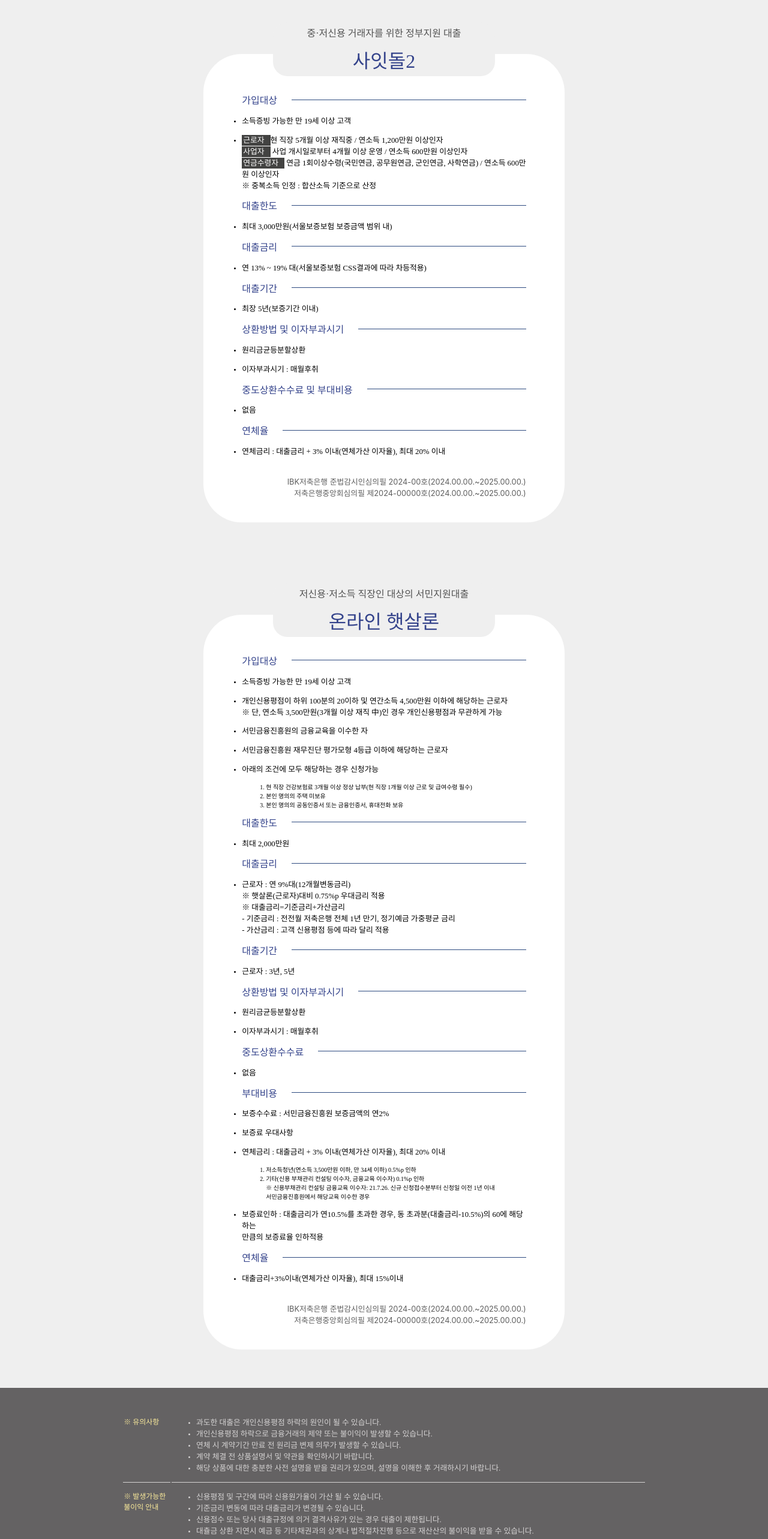
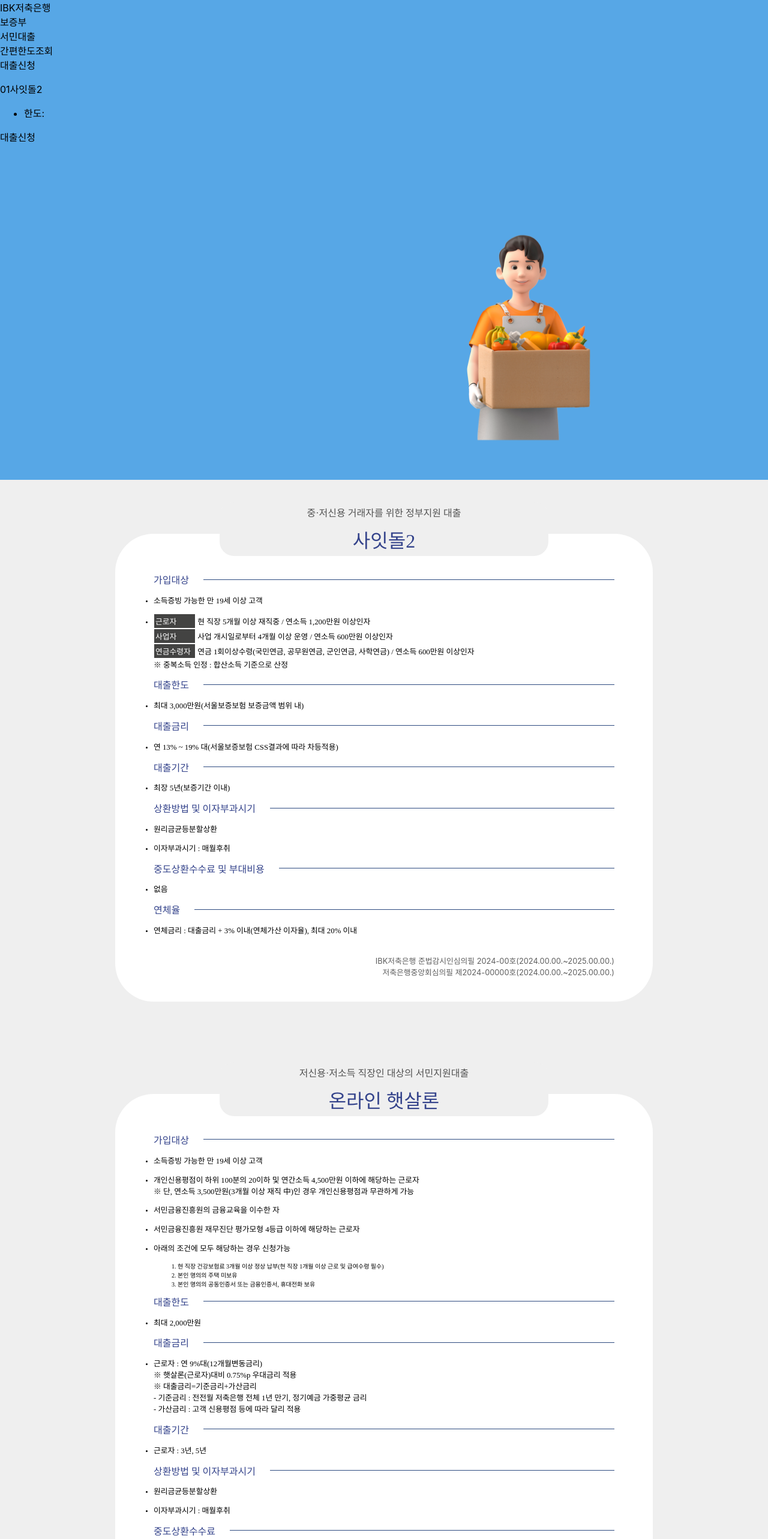
Before and after one commit to tnwjd121/rendering, a React (Create React App) app: page /guarantee in a window 1280 px wide. Shown: the top 2566 px of the page at 60% size. Built offline with nearby package versions, Linux system fonts and the light colour scheme; a web font is replaced by a local one.

Commit message:
보증부 디자인 수정

```diff
--- a/src/components/Footer.js
+++ b/src/components/Footer.js
@@ -22,10 +22,10 @@
                 </td>
             </tr>
             <tr>
-                <td className='note-title border-line'>
-                    <p>※ 발생가능한 <br/> 불이익 안내</p>
+                <td className='note-title'>
+                    <p>※ 발생가능한 <br/><span className='indent-title'>불이익 안내</span></p>
                 </td>
-                <td className='border-line'>
+                <td>
                     <ul>
                         <li><p>신용평점 및 구간에 따라 신용원가율이 가산 될 수 있습니다. </p></li>
                         <li><p>기준금리 변동에 따라 대출금리가 변경될 수 있습니다.</p></li>
@@ -35,20 +35,21 @@
                 </td>
             </tr>
             <tr >
-                <td className='note-title border-line'>
+                <td className='note-title'>
                     <p>※ 고객권리사항</p>
                 </td>
-                <td className='border-line'>
+                <td>
                     <ul>
-                        <li><p>개인신용평가 결과에 따라 대출금리를 산정한 가계대출에 대하여, 채무자 본인의 신용등급 상승 시(소득증가, 자산증가,<br/> 부채감소, 신용점수 상승 등) 금리인하를 요구할 수 있으며 필요시 증빙자료를 제출해야 합니다. </p></li>
+                        <li><p>개인신용평가 결과에 따라 대출금리를 산정한 가계대출에 대하여, 채무자 본인의 신용등급 상승 시(소득증가, 자산증가, 부채감소, 신용점수 상승 등) 금리인하를 요구할 수 있으며 필요시 증빙자료를 제출해야 합니다. </p></li>
                         단, 내부정책 또는 신용평가 결과에 따라 금리인하가 되지 않을 수 있습니다.
                         <li><p>본 상품은 [금융소비자 보호에 관한 법률 제 46조] 및 관련 규정이 정하는 바에 따라 인터넷뱅킹, 서면, 전화를 통해 대출계약의 철회가 가능한 상품입니다. </p></li>
+                        <br/>
                         <li><p>청약철회권, 금리인하요구권, 자료열람요구권, 위법계약해지권, 개인신용평가대응권<br/>
                             : 해당내용 상품설명서 상세내용 참조
                         </p></li>
                         <li><p>민원처리 및 분쟁조정 절차안내<br/>
                         : 상품가입 후 문의사항 또는 민원이 있을 경우 고객센터(☎1522-7900)또는 <br/>
-                        홈페이지(www.ibksb.co.kr)통해 문의할수 있습니다.<br/>
+                        <span className='indent-text'>홈페이지(www.ibksb.co.kr)통해 문의할수 있습니다.</span><br/>
                         : 분쟁이 발생한 경우에는 금융감독원(국번없이 ☎1322)등에 도움을 요청할 수 있습니다.
                         </p></li>
                     </ul>
@@ -57,9 +58,9 @@
         </table>
       </div>
       <div id='footer2'>
-        {/* 이미지 확인 필요 */}
+        <div id='footer2-body'>
             <div className='footer2-img'>
-            <img src='../img/IBK그레이로고.png' alt='IBK Logo'/>
+                <img src={require('../img/IBK그레이로고.png')} alt='IBK Logo'/>
             </div>
             <div className='footer2-text'>
                 <ul>
@@ -69,6 +70,7 @@
                 </ul>
             </div>
         </div>
+      </div>
     </footer>
   )
 }
--- a/src/components/MainGuarantee.js
+++ b/src/components/MainGuarantee.js
@@ -22,7 +22,7 @@
                         <li><p>소득증빙 가능한 만 19세 이상 고객</p></li>
                         <li>
                             <p>
-                                <span className='target'>근로자</span>현 직장 5개월 이상 재직중 / 연소득 1,200만원 이상인자<br/>
+                                <span className='target'>근로자</span> 현 직장 5개월 이상 재직중 / 연소득 1,200만원 이상인자<br/>
                                 <span className='target'>사업자</span> 사업 개시일로부터 4개월 이상 운영 / 연소득 600만원 이상인자<br/>
                                 <span className='target'>연금수령자</span> 연금 1회이상수령(국민연금, 공무원연금, 군인연금, 사학연금) / 연소득 600만원 이상인자<br/>
                                 ※ 중복소득 인정 : 합산소득 기준으로 산정
--- a/src/components/TopGuarantee.js
+++ b/src/components/TopGuarantee.js
@@ -1,9 +1,26 @@
 import React from 'react'
+import '../css/topguarantee.css'
 
 export default function TopGuarantee() {
   return (
-    <div>
-
+    <div id='top-guarantee-body'>
+      <div id='top-guarantee-text'>
+        <div id='top-guarantee-bank'>IBK저축은행</div>
+        <div id='top-guarantee-product'>보증부<br/>서민대출</div>
+        <div id='top-guarantee-shortcut'>
+          <div id='top-guarantee-shortcut-left'>간편한도조회</div>
+          <div id='top-guarantee-shortcut-right'>대출신청</div>
+        </div>
+        <div id='top-guarantee-info'>
+          <div id='top-guarantee-info-left'>
+            <p><span>01</span>사잇돌2</p>
+            <ul>
+              <li><span>한도:</span></li>
+            </ul>
+          </div>
+          <div id='top-guarantee-info-right'>대출신청</div>
+        </div>
+      </div>
     </div>
   )
 }
--- a/src/css/footer.css
+++ b/src/css/footer.css
@@ -4,8 +4,6 @@
   }
 .note-title{
     font-family: 'GmarketBold';
-    display: flex;
-    align-items: flex-start;
 
 }
 #footer1{
@@ -20,26 +18,14 @@
     padding: 2rem 1rem;
 
 }
-#footer2{
-    font-family: 'GmarketMedium';
-    font-size: 0.6rem;
-}
-#note{
-    width: 70%;
-}
 .note-title{
-    width: 4.8rem;
+    width: 7rem;
     color: #fbeb9b;
+    vertical-align: top;
+    padding: 0.5rem;
+    word-break: keep-all;
 }
 
-.footer2-text{
-    color: #b2b1b1
-}
-
-.border-line{
-    border-top: 1px solid rgb(212, 210, 210);
-    height: 100%;
-}
 
 #note li {
     font-size: 10px;
@@ -48,3 +34,54 @@
     font-size: 0.8rem;
     margin: 0px;
 }
+
+#note{
+    width: 70%;
+    border: none;
+    border-collapse: collapse;
+
+}
+#note td{
+    border-bottom: 1px solid rgb(212, 210, 210);
+    height: 100%;
+    overflow-wrap: break-word;
+}
+#note tr:last-child td {
+    border-bottom: none;
+}
+#note td ul{
+    padding: 5px;
+}
+.indent-title{
+    padding-left: 15px;
+}
+.indent-text{
+    padding-left: 5px;
+}
+
+#footer2{
+    font-family: 'GmarketMedium';
+    font-size: 0.6rem;
+}
+.footer2-text{
+    color: #b2b1b1
+}
+
+#footer2-body{
+    margin: 0 auto;
+    display: flex;
+    justify-content: space-between;
+    align-items: center;
+    width: 70%;
+    height: 5rem;
+}
+.footer2-img img{
+    width: 9rem;
+    height: 2rem;
+}
+.footer2-text li{
+    list-style: none;
+}
+.footer2-text li p{
+    margin: 0px;
+}
--- a/src/css/maingruarantee.css
+++ b/src/css/maingruarantee.css
@@ -4,7 +4,7 @@
 }
 #main-guarantee-product{
     margin: 0 auto;
-    width: 47%;
+    width: 70%;
     padding-bottom: 4rem;
 }
 .main-guarantee-title{
@@ -63,8 +63,10 @@
 .target{
     background-color: #434342;
     color: #ffffff;
-    padding: 2px 10px 2px 2px;
-    /* 너비 수정 */
+    padding: 2px 2px 2px 2px;
+    display: inline-block;
+    width: 4rem;
+    margin: 1px;
 }
 .main-guarantee-text-info{
     color: #5e5e5e;
--- /dev/null
+++ b/src/css/topguarantee.css
@@ -0,0 +1,9 @@
+#top-guarantee-body{
+  background-image: url('/src/img/보증부\ 상품\ 배경.png');
+  width: 100%;
+  height: 50rem;
+  background-size: contain;
+  background-position: center;
+  background-repeat: no-repeat;
+  background-color: rgb(87,167,230);
+}
--- a/src/pages/Guarantee.js
+++ b/src/pages/Guarantee.js
@@ -3,11 +3,13 @@
 import '../css/footer.css'
 import '../css/maingruarantee.css'
 import MainGuarantee from '../components/MainGuarantee'
+import TopGuarantee from '../components/TopGuarantee'
 
 
 export default function Guarantee() {
   return (
     <div>
+      <TopGuarantee/>
       <MainGuarantee/>
       <Footer/>
     </div>
```
Also changed, not shown: src/img/보증부 상품 배경.png (added), src/img/보증부상품이미지.png (deleted). Lines whose indentation alone changed are shown as unchanged.
